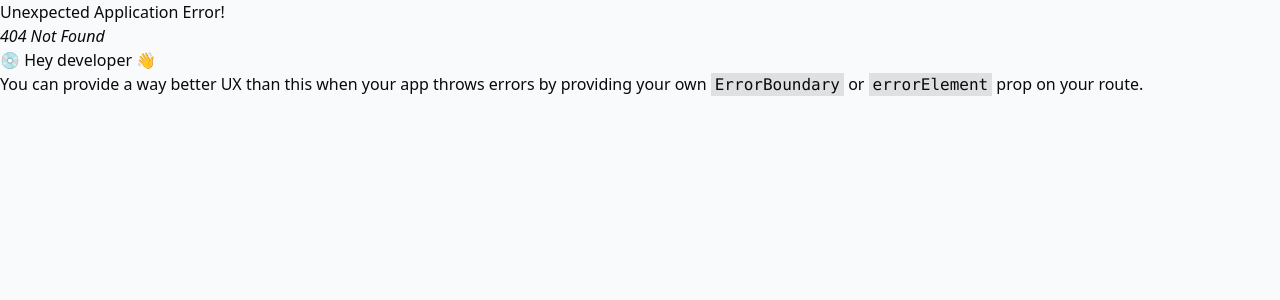
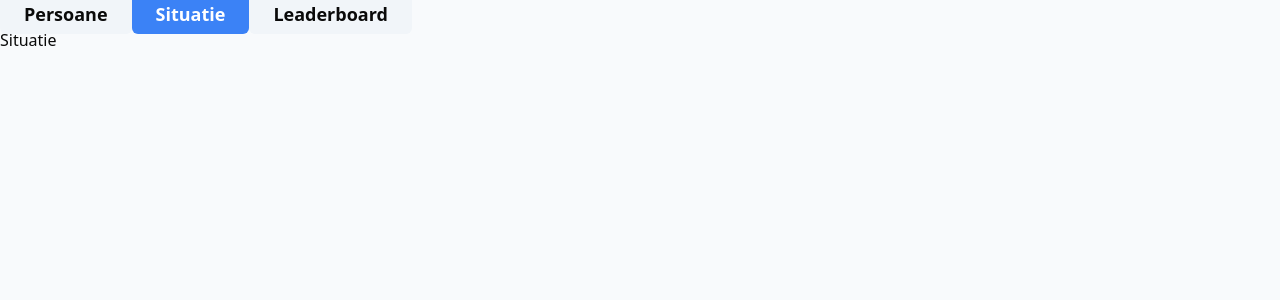
Before and after one commit to DCPD-Team/apa-cafea, a React (Vite) app: page /situatie in a window 1280 px wide. Before the commit this address had no page. Shown: the top 300 px of the page. Built offline with nearby package versions, Linux system fonts and the light colour scheme.

Commit message:
first routes

```diff
--- a/src/App.tsx
+++ b/src/App.tsx
@@ -3,6 +3,7 @@ import { QueryClient, QueryClientProvider } from '@tanstack/react-query';
 import { RouterProvider } from 'react-router-dom';
 import { router } from '@/AppRouter.tsx';
 import { ReactQueryDevtools } from '@tanstack/react-query-devtools';
+import { Navbar } from '@/pages/Navbar.tsx';
 
 const queryClient = new QueryClient({
   defaultOptions: {
--- a/src/AppRouter.tsx
+++ b/src/AppRouter.tsx
@@ -1,11 +1,51 @@
-import { createBrowserRouter, RouteObject } from 'react-router-dom';
+import { createBrowserRouter, Navigate, RouteObject } from 'react-router-dom';
 import { SampleComponent } from '@/SampleComponent.tsx';
+import { ListaPersoane } from '@/pages/ListaPersoane.tsx';
+import { Persoana } from '@/pages/Persoana.tsx';
+import { Situatie } from '@/pages/Situatie.tsx';
+import { Leaderboard } from '@/pages/Leaderboard.tsx';
+import { Navbar } from '@/pages/Navbar.tsx';
+
 
 export const AppRoutes: RouteObject[] = [
   {
     path: '',
-    element: <SampleComponent />,
+    element: <Navbar/>,
+
+    children: [
+      {
+        path: '',
+        element: <Navigate to={'/situatie'} />
+      },
+      {
+        path: 'persoana',
+        children: [
+          {
+            index: true,
+            path: '',
+            element: <ListaPersoane/>,
+          },
+          {
+            path: ':id',
+            element: <Persoana/>,
+          }
+        ]
+      },
+      {
+        path: 'situatie',
+        element: <Situatie/>,
+      },
+      {
+        path: 'leaderboard',
+        element: <Leaderboard/>,
+      }
+    ]
   },
+  {
+    path: '*',
+    element: <div>Not found</div>
+  }
+
 ];
 
 export const router = createBrowserRouter(AppRoutes);
--- /dev/null
+++ b/src/pages/Leaderboard.tsx
@@ -0,0 +1,9 @@
+import React from 'react';
+
+export const Leaderboard: React.FC = () => {
+    return (
+        <div>
+            Leaderboard
+        </div>
+    );
+};
--- /dev/null
+++ b/src/pages/ListaPersoane.tsx
@@ -0,0 +1,11 @@
+import React from 'react';
+
+export const ListaPersoane: React.FC = () => {
+    return (
+        <div>
+
+            Lista persoane
+
+        </div>
+    );
+};
--- /dev/null
+++ b/src/pages/Navbar.tsx
@@ -0,0 +1,34 @@
+import React from 'react';
+import { Link, NavLink, Outlet, useLocation } from 'react-router-dom';
+import { twMerge } from 'tailwind-merge';
+
+export const Navbar: React.FC = () => {
+  const { state } = useLocation();
+
+  const getStyles = (isActive: boolean) => {
+    return twMerge('px-6 py-2 rounded-md text-lg font-bold bg-slate-100', isActive ? 'bg-blue-500 text-white' : '');
+  };
+
+  return (
+    <div>
+      <div>
+        <NavLink
+          to="/persoana"
+          className={({ isActive }) => getStyles(isActive)}>
+          Persoane
+        </NavLink>
+        <NavLink
+          to="/situatie"
+          className={({ isActive }) => getStyles(isActive)}>
+          Situatie
+        </NavLink>
+        <NavLink
+          to="/leaderboard"
+          className={({ isActive }) => getStyles(isActive)}>
+          Leaderboard
+        </NavLink>
+      </div>
+      <Outlet />
+    </div>
+  );
+};
--- /dev/null
+++ b/src/pages/Persoana.tsx
@@ -0,0 +1,8 @@
+import React from 'react';
+import { useQuery } from '@tanstack/react-query';
+import { useParams } from 'react-router-dom';
+
+export const Persoana: React.FC = () => {
+  const { id } = useParams();
+  return <div>{id}</div>;
+};
--- /dev/null
+++ b/src/pages/Situatie.tsx
@@ -0,0 +1,9 @@
+import React from 'react';
+
+export const Situatie: React.FC = () => {
+    return (
+        <div>
+            Situatie
+        </div>
+    );
+};
```
Also changed, not shown: 1 other file (tests, documents, lock files or other folders).
